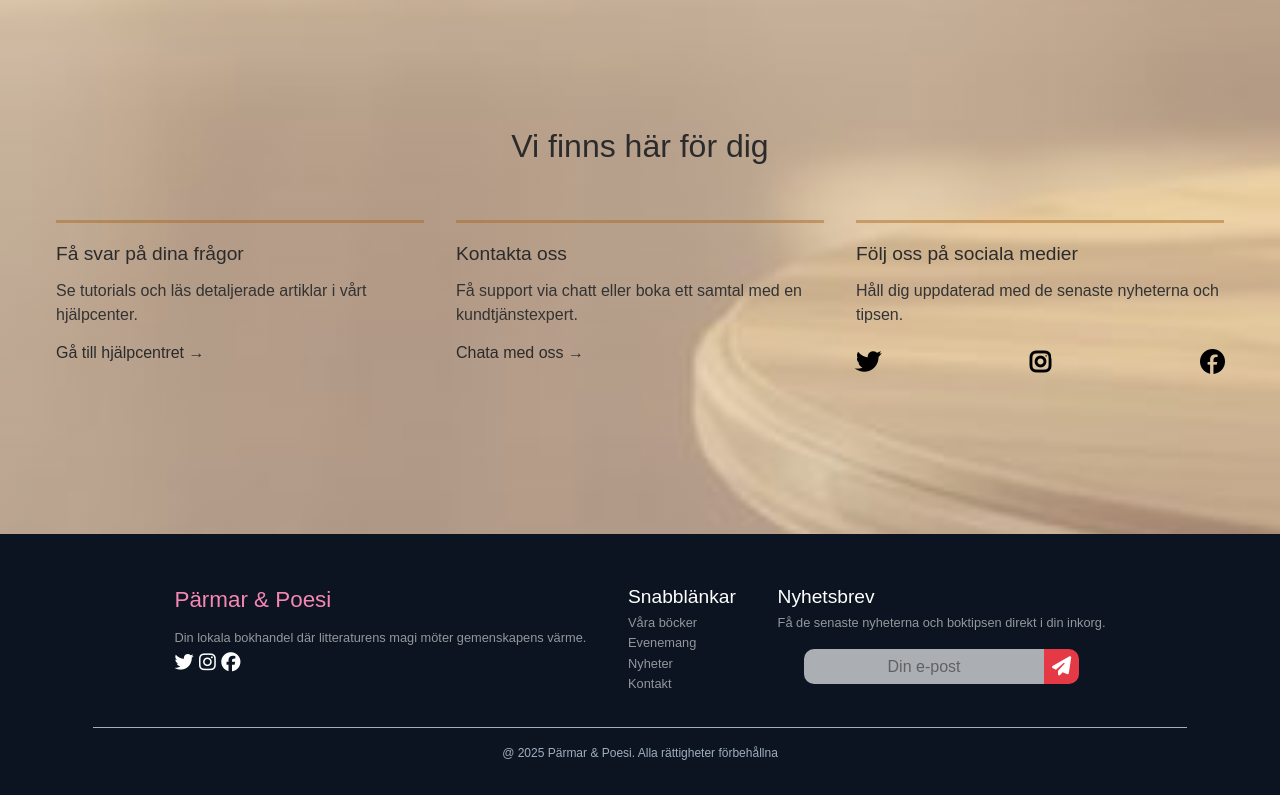
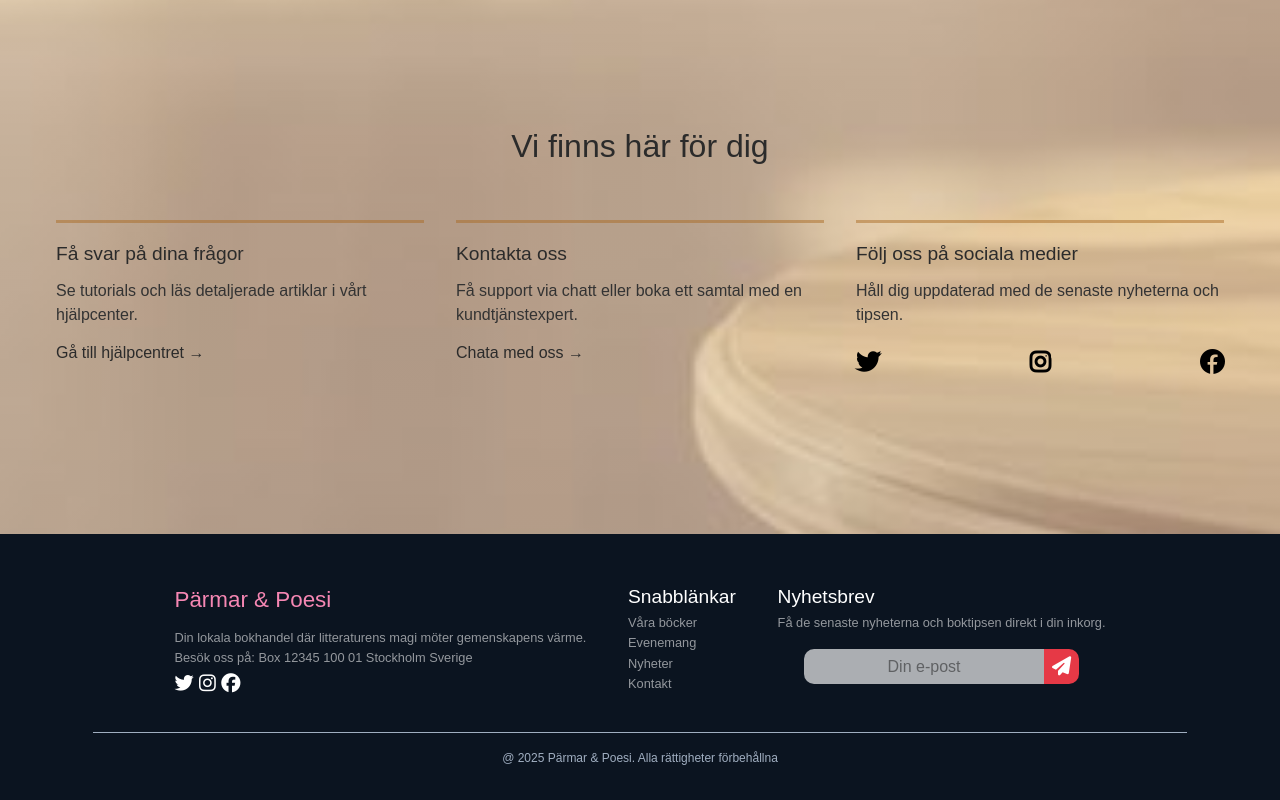
Before and after one commit to amir0321/Parmar-Poesi, a plain HTML site: page index.html in a window 1280 px wide. Shown: the part 2983-3783 px from the top of the page. Drawn offline with nearby package versions, Linux system fonts and the light colour scheme.

Commit message:
adress i footer

```diff
--- a/index.html
+++ b/index.html
@@ -12,7 +12,7 @@
     <title>Pärmar & Poesi</title>
   </head>
 
-  <body class="backgrund">
+  <body>
     <header>
       <section class="container">
         <img
@@ -287,6 +287,9 @@
             Din lokala bokhandel där litteraturens magi möter gemenskapens
             värme.
           </p>
+          <p class="footer-text">
+            Besök oss på: Box 12345 100 01 Stockholm Sverige
+          </p>
           <section class="footer-icons">
             <i class="fa-brands fa-twitter"></i>
             <i class="fa-brands fa-instagram"></i>
```
